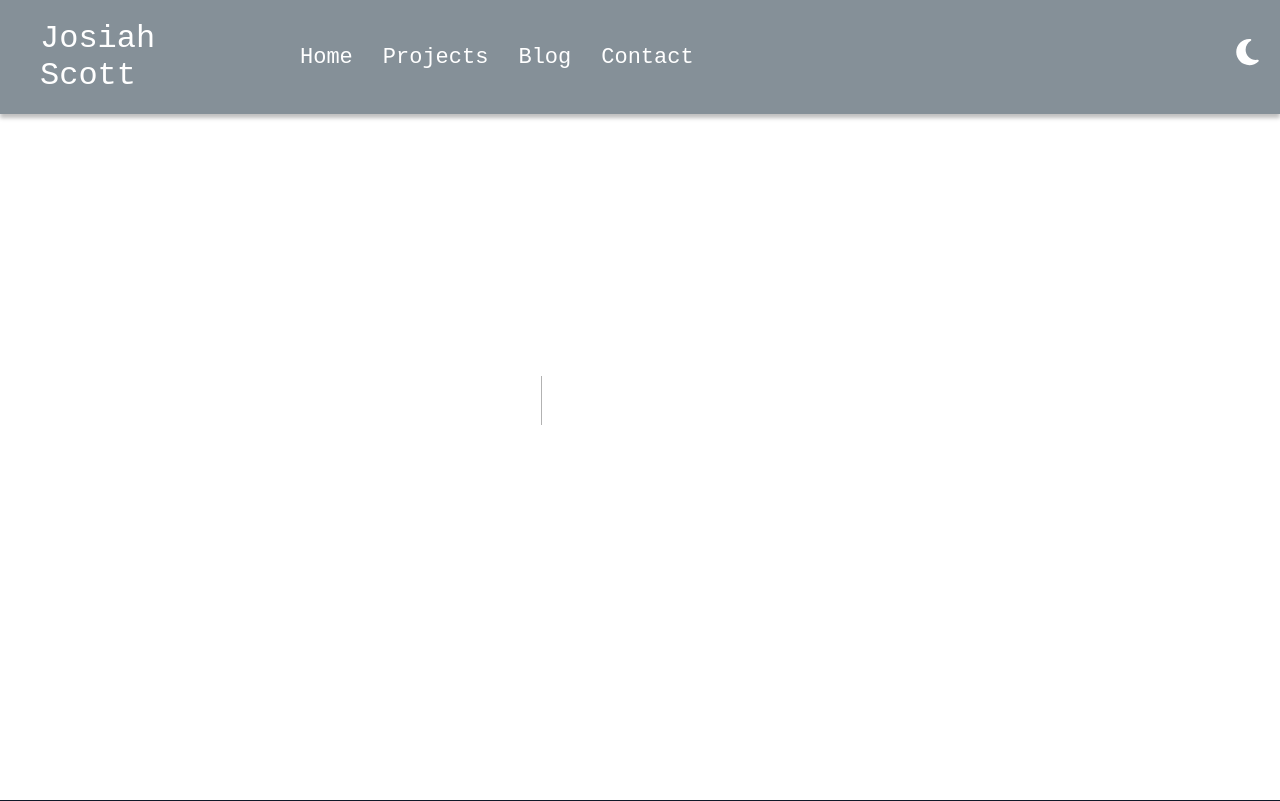
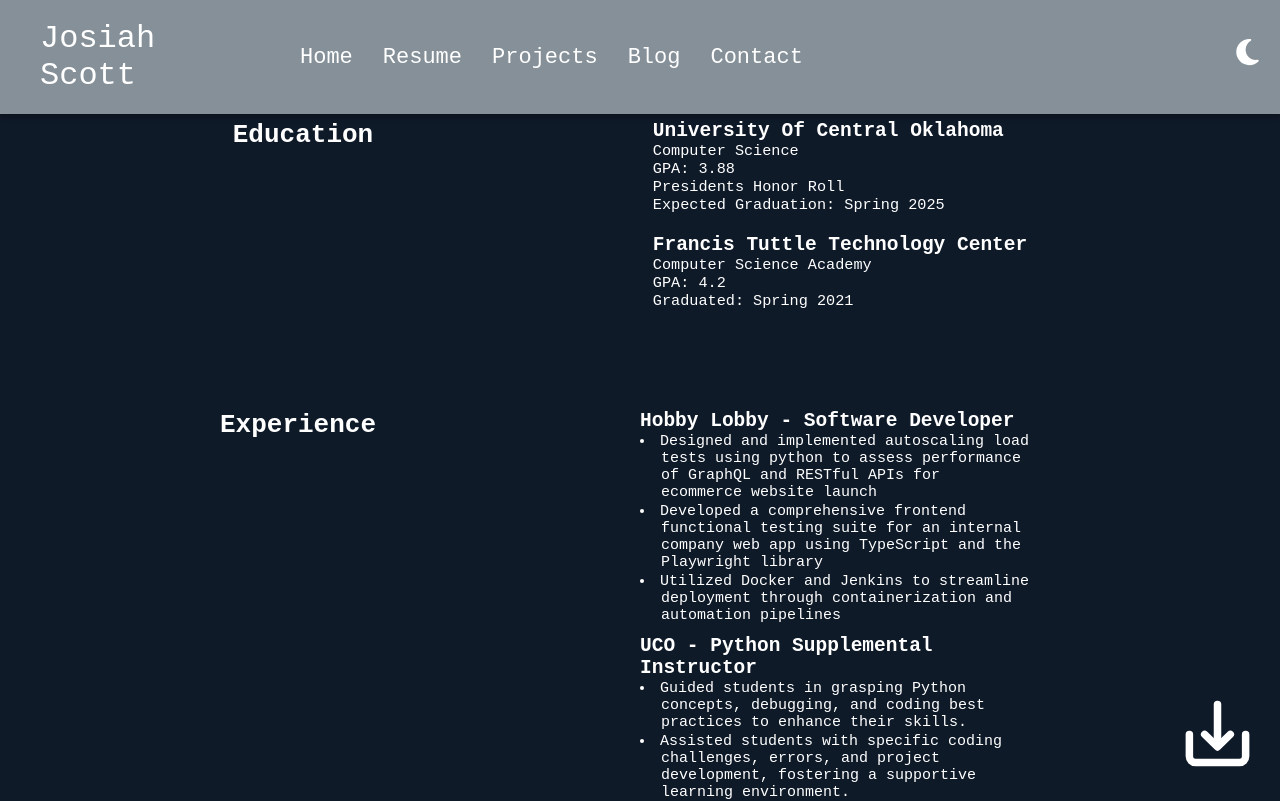
Before and after one commit to JosiahSco/josiahscott, a Next.js app: page /resume in a window 1280 px wide. Before the commit this address had no page. Shown: the top 801 px of the page. Built offline with nearby package versions, Linux system fonts and the light colour scheme.

Commit message:
basic resume skeleton

```diff
--- a/app/page.js
+++ b/app/page.js
@@ -50,7 +50,7 @@ export default function Home() {
         <h1>Biography</h1>
         <p>
           I am a sofware developer and computer science student. This website is my first jump into web development.
-          I am currently working part time as a developer for Hobby Lobby developing frontend functional tests width
+          I am currently working part time as a developer for Hobby Lobby developing frontend functional tests with
           Playwright, and load tests with Locust.
         </p>
         <p>I intend to use this website to show off my projects, and blog about my progress as well as development topics that interest me.</p>
--- /dev/null
+++ b/app/resume/page.js
@@ -0,0 +1,66 @@
+import styles from './resume.css'
+import Link from 'next/link'
+import Image from 'next/image'
+
+export default function Resume() {
+    return (
+        <main>
+            <Link className='download-link' href='Scott-Josiah-Resume.pdf' target='_blank' rel='noopener noreferrer' download={true}>
+                <Image
+                    src='/download.svg'
+                    height={75}
+                    width={75}
+                />
+            </Link>
+            <div className='card card-top'>
+                <h1>Education</h1>
+                <div className='card-data'>
+                    <div className='uco'>
+                        <h2>University Of Central Oklahoma</h2>
+                        <h3>Computer Science</h3>
+                        <h3>GPA: 3.88</h3>
+                        <h3>Presidents Honor Roll</h3>
+                        <h3>Expected Graduation: Spring 2025</h3>
+                    </div>
+                    <div className='ft'>
+                        <h2>Francis Tuttle Technology Center</h2>
+                        <h3>Computer Science Academy</h3>
+                        <h3>GPA: 4.2</h3>
+                        <h3>Graduated: Spring 2021</h3>
+                    </div>
+                </div>
+            </div>
+            <div className='card'>
+                <h1>Experience</h1>
+                <div className='card-data'>
+                    <div className='hobby-lobby'>
+                        <h2>Hobby Lobby - Software Developer</h2>
+                        <ul>
+                            <li>Designed and implemented autoscaling load tests using python to assess performance of GraphQL and RESTful APIs for ecommerce website launch</li>
+                            <li>Developed a comprehensive frontend functional testing suite for an internal company web app using TypeScript and the Playwright library</li>
+                            <li>Utilized Docker and Jenkins to streamline deployment through containerization and automation pipelines</li>
+                        </ul>
+                    </div>
+                    <div className='hobby-lobby'>
+                        <h2>UCO - Python Supplemental Instructor</h2>
+                        <ul>
+                            <li>Guided students in grasping Python concepts, debugging, and coding best practices to enhance their skills.</li>
+                            <li>Assisted students with specific coding challenges, errors, and project development, fostering a supportive learning environment.</li>
+                            <li>Assessed student performance, offered constructive feedback, and adapted teaching methods to diverse learning styles for improved Python proficiency.</li>
+                        </ul>
+                    </div>
+                    <div className='hobby-lobby'>
+                        <h2>UCO - C++ Professor's Assistant</h2>
+                        <ul>
+                            <li>Assessed code for readability, efficiency, organization, and formatting</li>
+                            <li>Identified and worked to troubleshoot errors in student submitted programs</li>
+                            <li>Analyzed student submitted code for grading in accordance with assignment guidelines</li>
+                        </ul>
+                    </div>
+                </div>
+
+
+            </div>
+        </main>
+    )
+}
--- /dev/null
+++ b/app/resume/resume.css
@@ -0,0 +1,88 @@
+main {
+    display: flex;
+    flex-direction: column;
+    justify-content: center;
+    align-items: center;
+    min-height: 100vh;
+}
+
+.download-link {
+    position: fixed;
+    bottom: 20px;
+    right: 20px;
+    padding: 5px;
+    border-radius: 5px;
+}
+
+.download-link:hover {
+    background-color: #457B9D;
+}
+
+.card {
+    display: flex;
+    flex-direction: row;
+    justify-content: center;
+    flex-wrap: wrap;
+    width: 900px;
+    /* background-color: #457B9D; */
+    padding: 20px;
+    border-radius: 2px;
+    margin: 20px;
+}
+
+
+.card-top {
+    margin-top: 100px;
+}
+
+.card h1 {
+    /* margin-right: 150px; */
+    min-width: 400px;
+    text-align: left;
+}
+
+.card h3 {
+    font-weight: 100;
+}
+
+.card:hover {
+    box-shadow: 0 4px 8px rgba(0,0,0,0.25);
+    background-color: #859098;
+}
+
+
+.uco {
+    width: 100%;
+    margin: 0 20px;
+}
+
+.ft {
+    margin: 20px;
+}
+
+.hobby-lobby {
+    width: 100%;
+    margin: 0 20px;
+    max-width: 400px;
+    margin-bottom: 10px;
+}
+
+.hobby-lobby li {
+    list-style-position: inside;
+    font-size: 15px;
+    padding: 1px 10px;
+    text-indent: -1.4em;
+    padding-left: 1.4em;
+}
+
+@media only screen and (max-width: 824px) {
+    .card {
+        min-width: 300px;
+        width:300px;
+    }
+
+    .card h1 {
+        text-align: center;
+        min-width: none;
+    }
+}
--- a/components/header/Header.js
+++ b/components/header/Header.js
@@ -55,6 +55,9 @@ export default function Header() {
                         <Link href={'/'} id="homeLink">Home</Link>
                     </li>
                     <li>
+                        <Link href={'/resume'} id='resumeLink'>Resume</Link>
+                    </li>
+                    <li>
                         <Link href={'/projects'} id="projectsLink">Projects</Link>
                     </li>
                     <li>
```
Also changed, not shown: public/download.svg (added), 1 other file (tests, documents, lock files or other folders).
